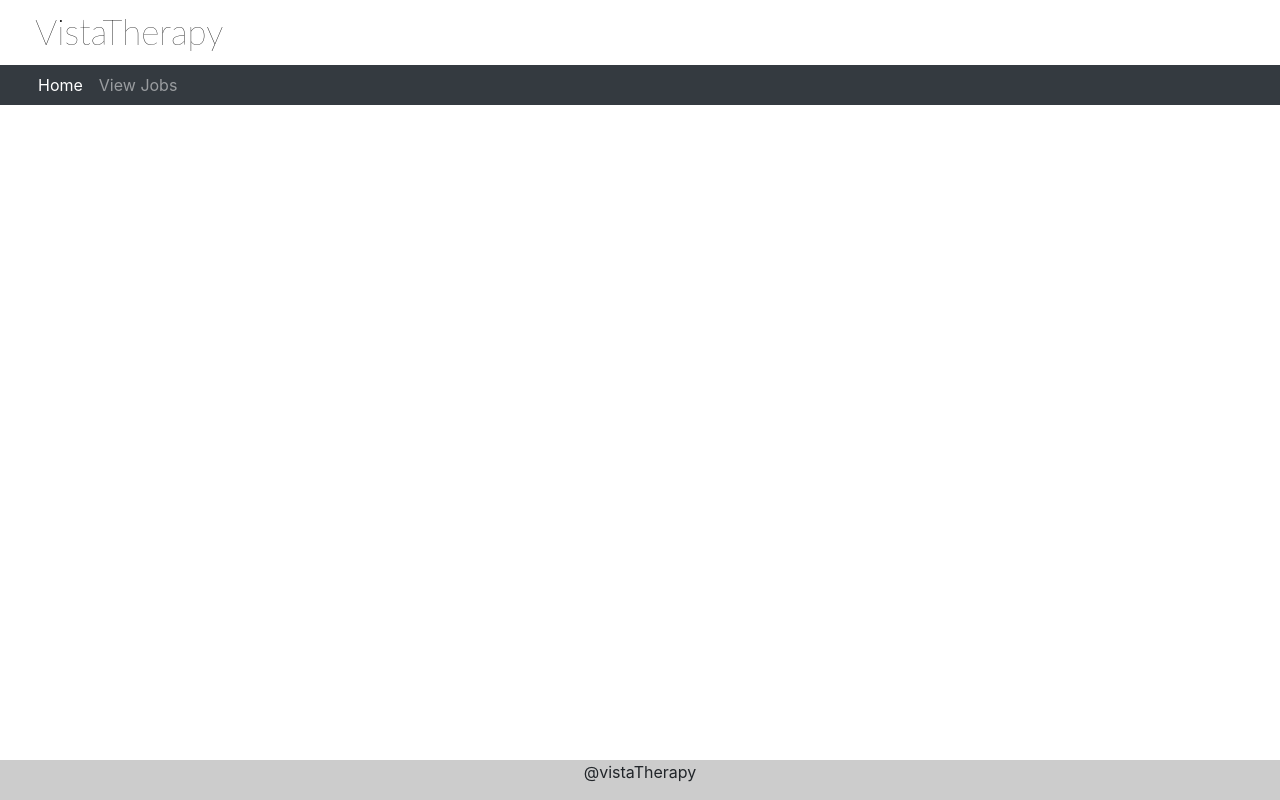
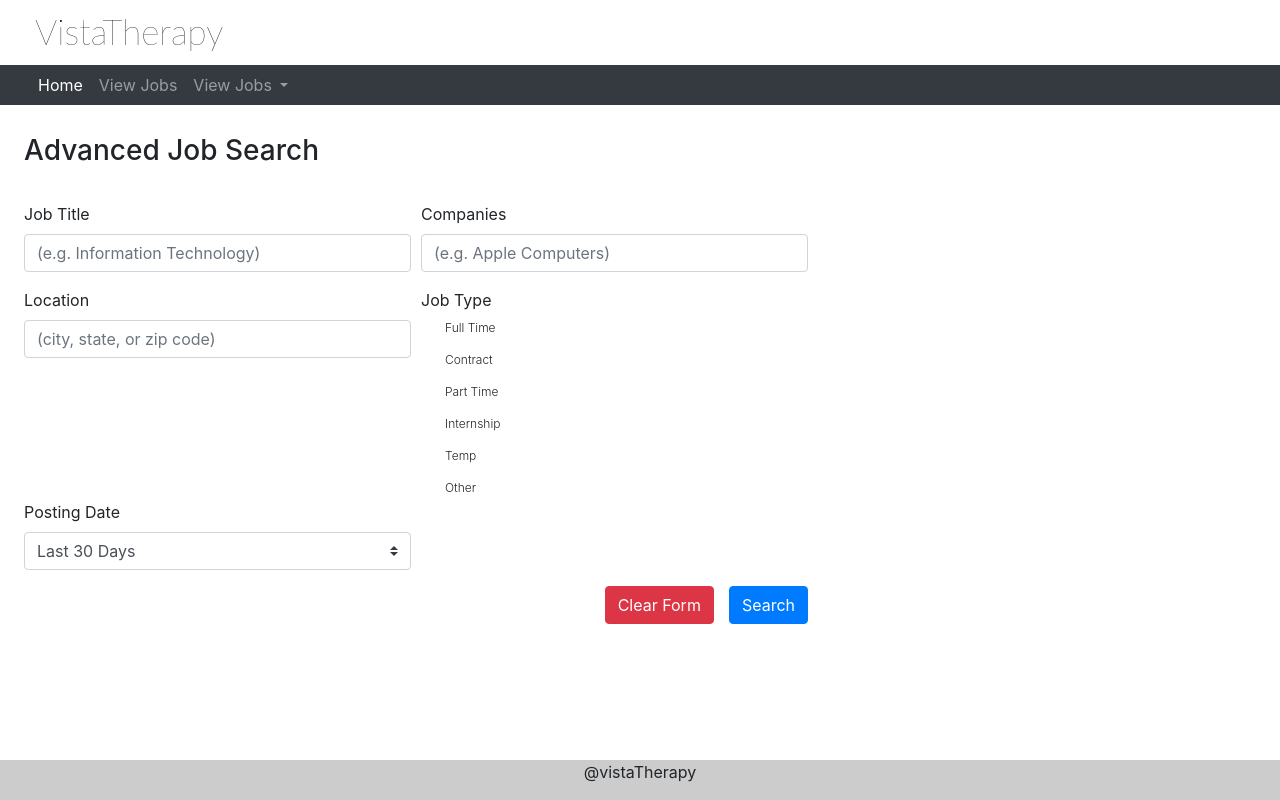
Before and after one commit to dlwebdev/vistatherapy, an Angular app: page /advanced-search in a window 1280 px wide. Before the commit this address led to /. Built offline with nearby package versions, Linux system fonts and the light colour scheme.

Commit message:
Added advanced search Component and created form.

```diff
--- a/src/app/app-routing.module.ts
+++ b/src/app/app-routing.module.ts
@@ -4,12 +4,14 @@ import { RouterModule, Routes } from '@angular/router';
 import { HomeComponent } from './components/home/home.component';
 import { JobsComponent } from './components/jobs/jobs.component';
 import { JobDetailComponent } from './components/job-detail/job-detail.component';
+import { AdvancedSearchComponent } from './components/advanced-search/advanced-search.component';
 
 const routes: Routes = [
   { path: '', redirectTo: '/home', pathMatch: 'full' },
   { path: 'home', component: HomeComponent },
   { path: 'job/:id', component: JobDetailComponent },
-  { path: 'jobs', component: JobsComponent }
+  { path: 'jobs', component: JobsComponent },
+  { path: 'advanced-search', component: AdvancedSearchComponent }
 ];
 
 @NgModule({
--- a/src/app/app.module.ts
+++ b/src/app/app.module.ts
@@ -15,6 +15,7 @@ import { FooterComponent } from './components/footer/footer.component';
 
 import { JobService } from './services/job.service';
 import { MessageService } from './services/message.service';
+import { AdvancedSearchComponent } from './components/advanced-search/advanced-search.component';
 
 @NgModule({
   declarations: [
@@ -24,7 +25,8 @@ import { MessageService } from './services/message.service';
     FooterComponent,
     MessagesComponent,
     JobsComponent,
-    JobDetailComponent
+    JobDetailComponent,
+    AdvancedSearchComponent
   ],
   imports: [
     BrowserModule,
--- /dev/null
+++ b/src/app/components/advanced-search/advanced-search.component.css
@@ -0,0 +1,96 @@
+#advancedSearchForm {
+    margin-top: 110px;
+    padding: 1.5rem;
+    text-align: left;
+    width: 65%;
+}
+
+.custom-control {
+    cursor: pointer;
+}
+
+.custom-control-indicator {
+    top: 0;
+}
+
+#locationDiv {
+    margin-bottom: -5px;
+}
+
+#advancedSearchSubmitBtn {
+    margin-left: 15px;
+}
+
+#clearFormBtn,
+#advancedSearchSubmitBtn {
+    float: right;
+    cursor: pointer;
+}
+
+@media (max-width: 1000px) {
+    #advancedSearchForm {
+        width: 100%;
+    }
+}
+
+@media (max-width: 767px) {
+    #advancedSearchForm {
+        width: 100%;
+    }
+
+    #advancedSearchSubmitBtn {
+      margin-bottom: 100px;
+      clear: right;
+    }
+
+    #jobTypeCheckboxes{
+        margin-top:1000px;
+    }
+
+    #postDateContainer {
+        margin-top: -8px;
+    }
+}
+
+@media (min-width: 767px) {
+    #postDateContainer {
+        margin-top: -20px;
+    }
+}
+
+#selectField {
+    display: block;
+    width: 100%;
+    cursor: pointer;
+}
+
+
+.custom-control-indicator[_ngcontent-c3] {
+    cursor: pointer;
+}
+
+#formTitle{
+    margin-bottom: 34px;
+}
+
+#checkboxTitle{
+    font-size: 1rem;
+    font-weight: 400;
+    line-height: 1.5;
+}
+
+#jobTypeCheckboxes{
+    font-size: 12px;
+    line-height: 15px;
+    font-weight: 300;
+}
+
+#jobTypeCheckboxes{
+    margin: 0 0px 8px 0px;
+}
+
+@media (max-width: 767px) {
+    #jobTypeCheckboxes{
+        margin-top: 23px;
+    }
+}
--- /dev/null
+++ b/src/app/components/advanced-search/advanced-search.component.html
@@ -0,0 +1,78 @@
+<form id="advancedSearchForm">
+
+    <h3 id="formTitle">Advanced Job Search</h3>
+
+    <div class="form-row">
+        <div class="form-group col-md-6">
+            <label for="inputJobTitle">Job Title</label>
+            <input type="text" class="form-control" id="inputJobTitle" placeholder="(e.g. Information Technology)">
+        </div>
+        <div class="form-group col-md-6">
+            <label for="inputCompanies">Companies</label>
+            <input type="text" class="form-control" id="inputCompanies" placeholder="(e.g. Apple Computers)">
+        </div>
+    </div>
+
+    <div class="form-row">
+        <div id="locationDiv" class="form-group col-md-6 ">
+            <label for="inputLocation">Location</label>
+            <input type="text" class="form-control" id="inputLocation" placeholder="(city, state, or zip code)">
+        </div>
+
+
+        <div id="jobTypeCheckboxes" class="form-group col-md-6 ">
+            <label id="checkboxTitle" for="jobType">Job Type</label>
+            <div id="jobType">
+                <label class="custom-control custom-checkbox">
+                      <input type="checkbox" class="custom-control-input">
+                      <span class="custom-control-indicator"></span>
+                      <span class="custom-control-description">Full Time</span>
+                </label>
+                <label class="custom-control custom-checkbox">
+                    <input type="checkbox" class="custom-control-input">
+                    <span class="custom-control-indicator"></span>
+                    <span class="custom-control-description">Contract</span>
+                </label>
+                <label class="custom-control custom-checkbox">
+                    <input type="checkbox" class="custom-control-input">
+                    <span class="custom-control-indicator"></span>
+                    <span class="custom-control-description">Part Time</span>
+                </label>
+                <label class="custom-control custom-checkbox">
+                    <input type="checkbox" class="custom-control-input">
+                    <span class="custom-control-indicator"></span>
+                    <span class="custom-control-description">Internship</span>
+                </label>
+                <label class="custom-control custom-checkbox">
+                    <input type="checkbox" class="custom-control-input">
+                    <span class="custom-control-indicator"></span>
+                    <span class="custom-control-description">Temp</span>
+                </label>
+                <label class="custom-control custom-checkbox">
+                    <input type="checkbox" class="custom-control-input">
+                    <span class="custom-control-indicator"></span>
+                    <span class="custom-control-description">Other</span>
+                </label>
+            </div>
+        </div>
+    </div>
+
+    <div id="postDateContainer" class="form-row">
+        <div class="form-group col-md-6">
+        <label for="selectField">Posting Date</label>
+            <select id="selectField" class="custom-select">
+                <option selected>Last 30 Days</option>
+                <option value="-1">Any Date</option>
+                <option value="0">Today</option>
+                <option value="1">Yesterday</option>
+                <option value="3">Last 3 Days</option>
+                <option value="7">Last 7 Days</option>
+                <option value="14">Last 14 Days</option>
+                <option value="30">Last 30 Days</option>
+              </select>
+        </div>
+    </div>
+    <button id="advancedSearchSubmitBtn" type="submit" class="btn btn-primary">Search</button>
+
+    <button id="clearFormBtn" type="button" class="btn btn-danger">Clear Form</button>
+</form>
--- /dev/null
+++ b/src/app/components/advanced-search/advanced-search.component.ts
@@ -0,0 +1,15 @@
+import { Component, OnInit } from '@angular/core';
+
+@Component({
+  selector: 'app-advanced-search',
+  templateUrl: './advanced-search.component.html',
+  styleUrls: ['./advanced-search.component.css']
+})
+export class AdvancedSearchComponent implements OnInit {
+
+  constructor() { }
+
+  ngOnInit() {
+  }
+
+}
--- a/src/app/components/home/home.component.css
+++ b/src/app/components/home/home.component.css
@@ -35,6 +35,7 @@
 
 #siteBrakedown{
     margin-top: 70px;
+    padding:1rem;
     background-image:
     linear-gradient(
         to right,
--- a/src/app/components/home/home.component.html
+++ b/src/app/components/home/home.component.html
@@ -23,7 +23,7 @@
   </div>
 
   <div id="howWeWorkContainer">
-<h1>What we can do for you!</h1>
+      <h1>What we can do for you!</h1>
 
       <!-- Example row of columns -->
       <div id="siteBrakedown" class="row">
--- a/src/app/components/navbar/navbar.component.css
+++ b/src/app/components/navbar/navbar.component.css
@@ -21,12 +21,17 @@
     font-weight: 100;
 }
 
-#navLinkContent{
+.navbar-toggler-icon{
+    cursor: pointer;
 }
 
 ul.navbar-nav.mr-auto {
     text-align: center;
     margin-left: 30px;
+}
+
+#selectBoxToggle {
+    cursor: pointer;
 }
 
 @media (max-width: 767px) {
--- a/src/app/components/navbar/navbar.component.html
+++ b/src/app/components/navbar/navbar.component.html
@@ -16,6 +16,15 @@
                     <li class="nav-item">
                         <a class="nav-link" routerLink="/jobs" routerLinkActive="active">View Jobs</a>
                     </li>
+                    <li id="selectBoxToggle" class="nav-item dropdown">
+                        <a class="nav-link dropdown-toggle" id="navbarDropdown" role="button" data-toggle="dropdown" aria-haspopup="true" aria-expanded="false">
+                            View Jobs
+                        </a>
+                        <div class="dropdown-menu" aria-labelledby="navbarDropdown">
+                          <a class="dropdown-item" routerLink="/advanced-search" routerLinkActive="active">Advanced Search</a>
+                          <a class="dropdown-item" href="#">Browse Jobs</a>
+                        </div>
+                    </li>
                 </ul>
             </div>
         </div>
```
Also changed, not shown: 1 other file (tests, documents, lock files or other folders).
